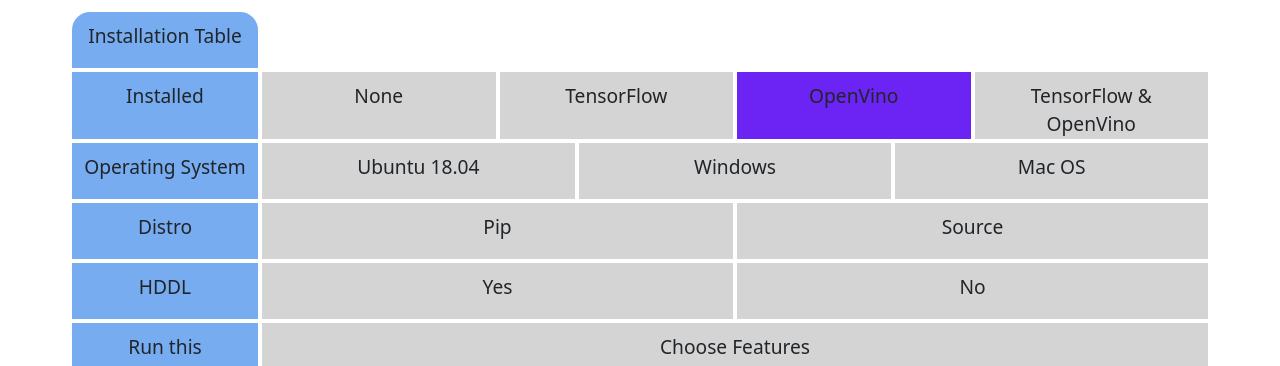
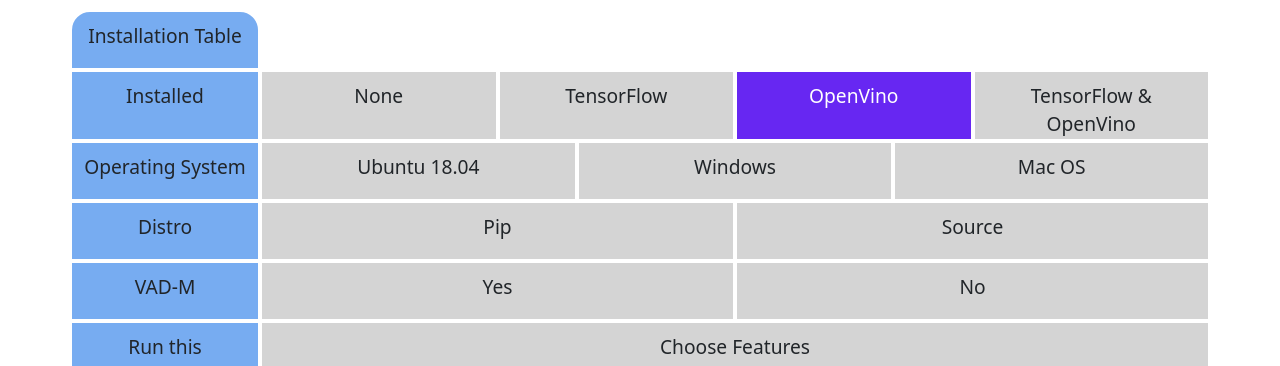
Before and after one commit to barykrg/test-dir, a plain HTML site: page index.html in a window 1280 px wide. Both pictures are taken after a click on the element "OpenVino". Shown: the part 243-609 px from the top of the page. Drawn offline with nearby package versions, Linux system fonts and the light colour scheme.

Commit message:
text color and naming

```diff
--- a/index.html
+++ b/index.html
@@ -76,7 +76,7 @@
 
       <div class="row ">
         <div class="col-sm-2 title-block">
-         HDDL
+         VAD-M
         </div>
         <div class="col-sm title-block" id="option-hddl-yes">
           Yes
--- a/style.css
+++ b/style.css
@@ -32,7 +32,10 @@
     border: 2px solid rgb(24, 1, 1);
 }
 .selected{
-    background-color: #6C24F4;
+    background-color: #6727F2;
+    /* #6C24F4; */
+    color: #ffffff;
+
 }
 #command-area:hover{
     background-color:  rgb(212, 212, 212);
```
